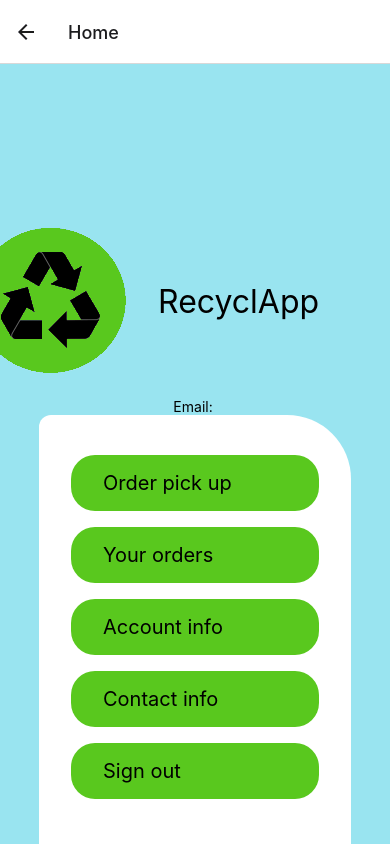
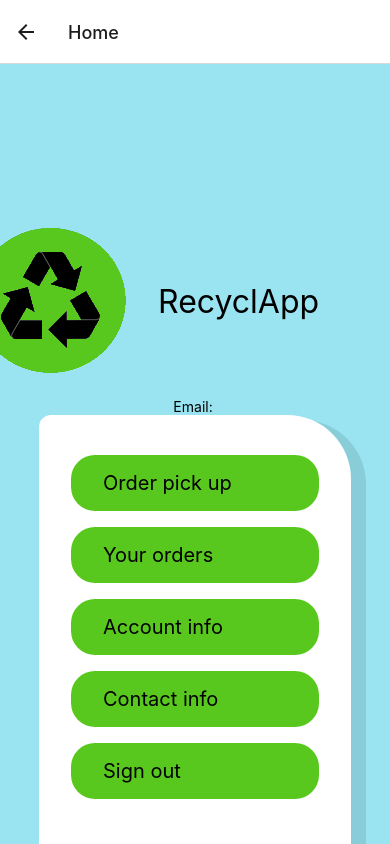
Before and after one commit to lauraleonilla/react-native-demo-app, a React Native app: screen /Home in a window 390 px wide. Shown: the top 844 px of the page. Built offline with nearby package versions, Linux system fonts and the light colour scheme; no server answers.

Commit message:
1kpl varjo main menuun

```diff
--- a/screens/HomeScreen.js
+++ b/screens/HomeScreen.js
@@ -40,7 +40,7 @@ const HomeScreen = () => {
         <Text style={styles.h1}>RecyclApp</Text>
       </View>
       <Text>Email: {auth.currentUser?.email}</Text>
-      <View style={styles.content}>
+      <View style={[styles.content, styles.elevation]}>
         <ActionButton
           onPress={() => navigation.navigate("Map")}
           buttonText="Order pick up"
@@ -108,6 +108,12 @@ const styles = StyleSheet.create({
     borderRadius: 24,
     marginTop: 15,
   },
+  elevation: {
+    shadowColor: "black",
+    shadowOffset: {width: 15, height: 5},
+    elevation: 5,
+    shadowOpacity:.1,
+  },
   buttonContainer: {
     width: "100%",
     justifyContent: "center",
```
